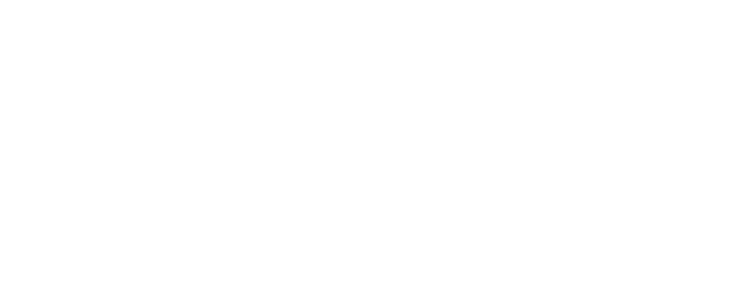
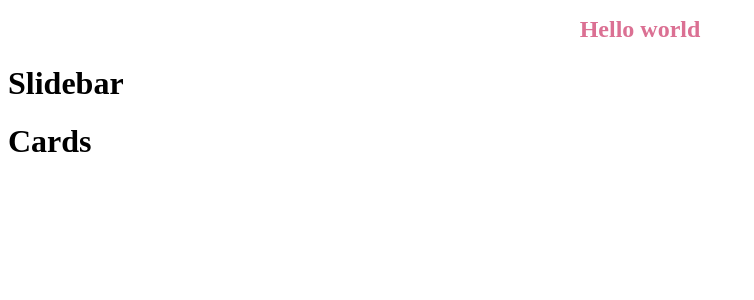
Before and after one commit to MartinGBB/frontend-wine-test, a React (Vite) app: page / in a window 1280 px wide. Shown: the top 300 px of the page, without its empty margins (0-754 px from the left). Built offline with nearby package versions, Linux system fonts and the light colour scheme; a web font is replaced by a local one.

Commit message:
feat: adiciona componentes que utilizara a pagina e instala styled-components

```diff
--- a/package.json
+++ b/package.json
@@ -9,11 +9,13 @@
   },
   "dependencies": {
     "react": "^18.0.0",
-    "react-dom": "^18.0.0"
+    "react-dom": "^18.0.0",
+    "styled-components": "^5.3.5"
   },
   "devDependencies": {
     "@types/react": "^18.0.0",
     "@types/react-dom": "^18.0.0",
+    "@types/styled-components": "^5.1.25",
     "@vitejs/plugin-react": "^1.3.0",
     "typescript": "^4.6.3",
     "vite": "^2.9.9"
--- a/src/App.tsx
+++ b/src/App.tsx
@@ -1,7 +1,13 @@
+import { Cards } from "./components/Cards"
+import { Header } from "./components/Header"
+import { Slidebar } from "./components/Slidebar"
+
 function App() {
   return (
-    <div className="App">
-
+    <div>
+      <Header />
+      <Slidebar />
+      <Cards />
     </div>
   )
 }
--- /dev/null
+++ b/src/components/Cards/index.tsx
@@ -0,0 +1,9 @@
+// import {  } from './styles';
+
+export function Cards() {
+  return (
+    <div>
+      <h1>Cards</h1>
+    </div>
+  )
+}
--- /dev/null
+++ b/src/components/Cards/styles.ts
@@ -0,0 +1 @@
+import styled from 'styled-components';
--- /dev/null
+++ b/src/components/Header/index.tsx
@@ -0,0 +1,9 @@
+import { Title } from './styles';
+
+export function Header() {
+  return (
+    <div>
+      <Title>Hello world</Title>
+    </div>
+  )
+}
--- /dev/null
+++ b/src/components/Header/styles.ts
@@ -0,0 +1,7 @@
+import styled from 'styled-components';
+
+export const Title = styled.h1`
+font-size: 1.5em;
+text-align: center;
+color: palevioletred;
+`;
--- /dev/null
+++ b/src/components/Slidebar/index.tsx
@@ -0,0 +1,9 @@
+// import {  } from './styles';
+
+export function Slidebar() {
+  return (
+    <div>
+      <h1>Slidebar</h1>
+    </div>
+  )
+};
--- /dev/null
+++ b/src/components/Slidebar/styles.ts
@@ -0,0 +1 @@
+import styled from 'styled-components';
```
Also changed, not shown: 1 other file (tests, documents, lock files or other folders).
